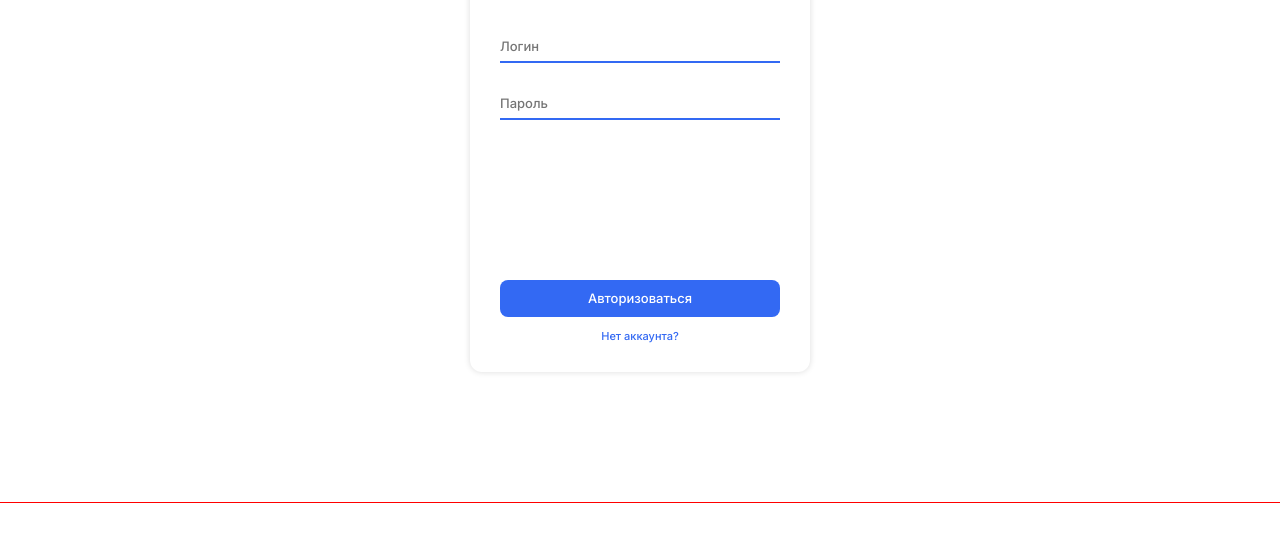
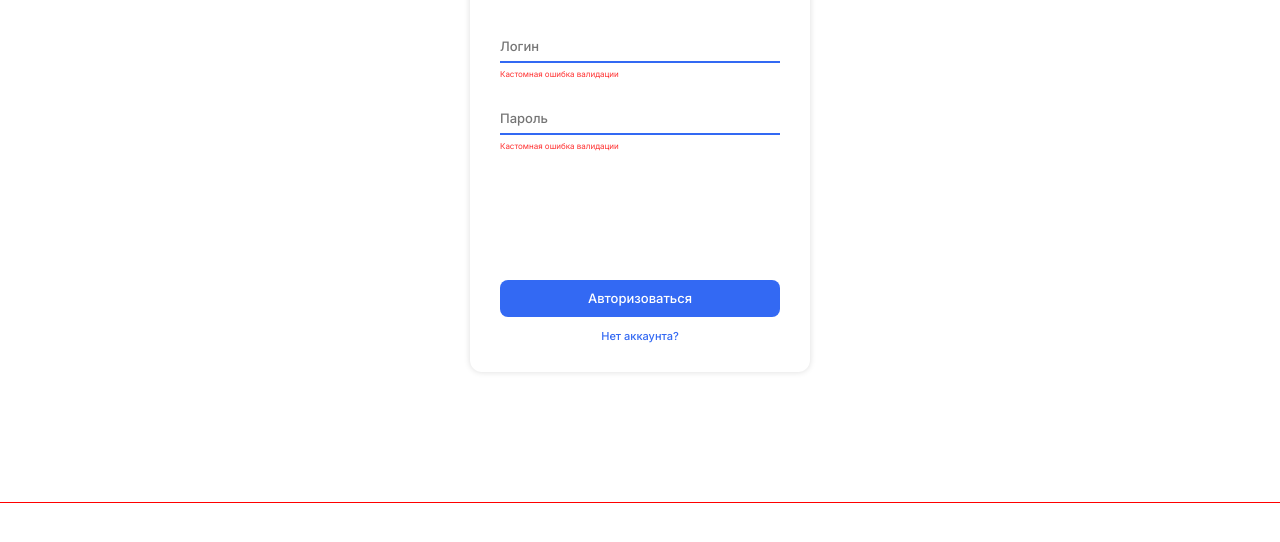
Before and after one commit to jasper7466/mf.messenger.praktikum.yandex, a website: page src/pages/login.html in a window 1280 px wide. Shown: the part 258-800 px from the top of the page. Drawn offline with Linux system fonts and the light colour scheme.

Commit message:
Вёрстка. Добавлено поле кастомной ошибки для формы, доработана стилизация кнопки

```diff
--- a/src/blocks/form/__button/form__button.css
+++ b/src/blocks/form/__button/form__button.css
@@ -23,3 +23,8 @@
     border: 1px solid var(--main-color);
     transition: background-color .15s ease-in;
 }
+
+.form__button:active, :focus{
+    outline: none;
+    border-style: none;
+}
--- /dev/null
+++ b/src/blocks/form/__error/form__error.css
@@ -0,0 +1,16 @@
+.form__error {
+    margin: 7px 0 0;
+    opacity: 1;
+    color: var(--error-text-color);
+    transition: opacity 0.15s ease-in;
+
+    font-family: inherit;
+    font-style: inherit;
+    font-weight: normal;
+    font-size: 8px;
+    line-height: 8px;
+}
+
+.form__error_hidden {
+    opacity: 0;
+}
--- a/src/blocks/form/form.css
+++ b/src/blocks/form/form.css
@@ -1,6 +1,7 @@
 @import url(./__header/form__header.css);
 @import url(./__label.css/form__label.css);
 @import url(./__field-container/form__field-container.css);
+@import url(./__error/form__error.css);
 @import url(./__input/form__input.css);
 @import url(./__button/form__button.css);
 @import url(./__link/form__link.css);
--- a/src/pages/login.html
+++ b/src/pages/login.html
@@ -12,11 +12,13 @@
         <div class="form form_type_auth">
             <h1 class="form__header">Вход</h1>
             <div class="form__field-container">
+                <span class="form__error">Кастомная ошибка валидации</span>
                 <input class="form__input" type="text" name="login" id="login" placeholder="Логин">
                 <label class="form__label" for="login">Логин</label>
             </div>
             <div class="form__field-container">
-                <input class="form__input" type="text" name="password" id="password" placeholder="Пароль">
+                <span class="form__error">Кастомная ошибка валидации</span>
+                <input class="form__input" type="password" name="password" id="password" placeholder="Пароль">
                 <label class="form__label" for="password">Пароль</label>
             </div>
             <button class="form__button">Авторизоваться</button>
--- a/src/styles/root.css
+++ b/src/styles/root.css
@@ -9,5 +9,6 @@
     --main-back-color: #FFF;
     --main-text-color: #1E1E1E;
     --sub-text-color: #999;
+    --error-text-color: #FF2F2F;
     --max-width: 340px;
 }
```
